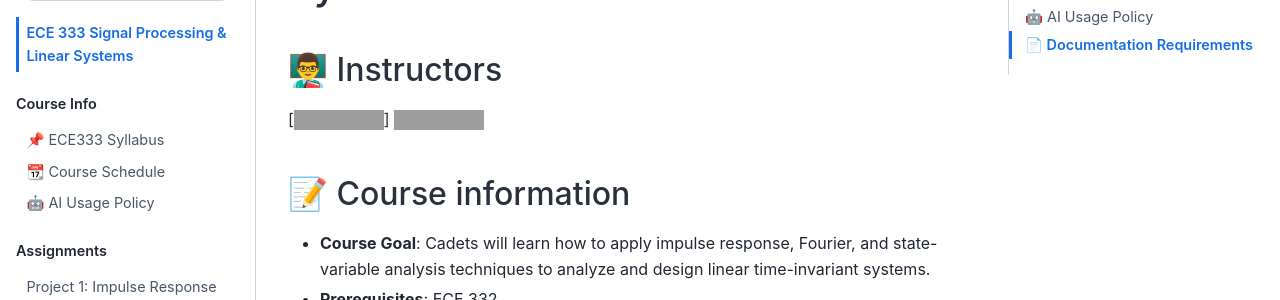
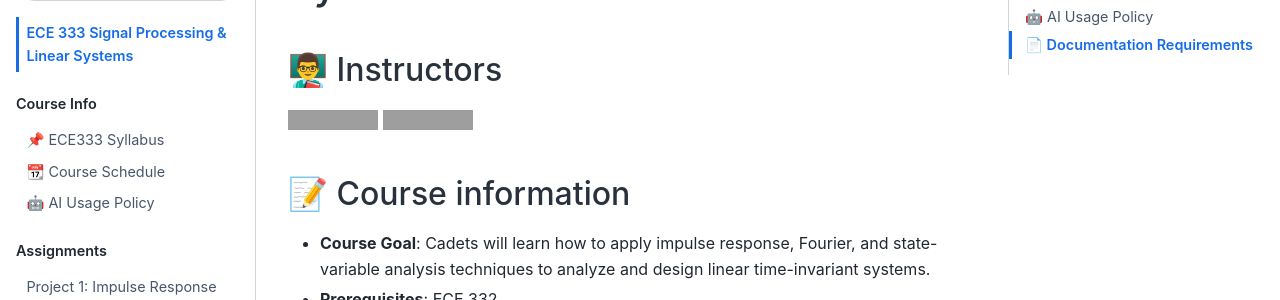
Before and after one commit to USAFA-ECE/ece333, a Jupyter Book: the page built from book/intro.md, in a window 1280 px wide and 900 px high, cut to the strip 156-456 px from the top of the window. Built offline with Jupyter Book 1.0.4 settings and Sphinx 7.4.7 and the Sphinx Book theme 1.1.4, drawn with Linux system fonts in a browser that asks for light colours; grey boxes are pictures that could not be loaded.

```diff
--- a/book/intro.md
+++ b/book/intro.md
@@ -3,7 +3,7 @@
 
 ## 👨‍🏫 Instructors
 
-[![name](https://img.shields.io/badge/Instructor-Dr.%20Glen%20Dudevoir-blue)]<!--(https://stanbaek.github.io)-->
+![name](https://img.shields.io/badge/Instructor-Dr.%20Glen%20Dudevoir-blue) <!--(https://stanbaek.github.io)-->
 ![office](https://img.shields.io/badge/Office-Fairchild%202G4C-red)
 <!-- [![web](https://img.shields.io/badge/Web-stanbaek.github.io-orange)](https://stanbaek.github.io) -->
 
```
